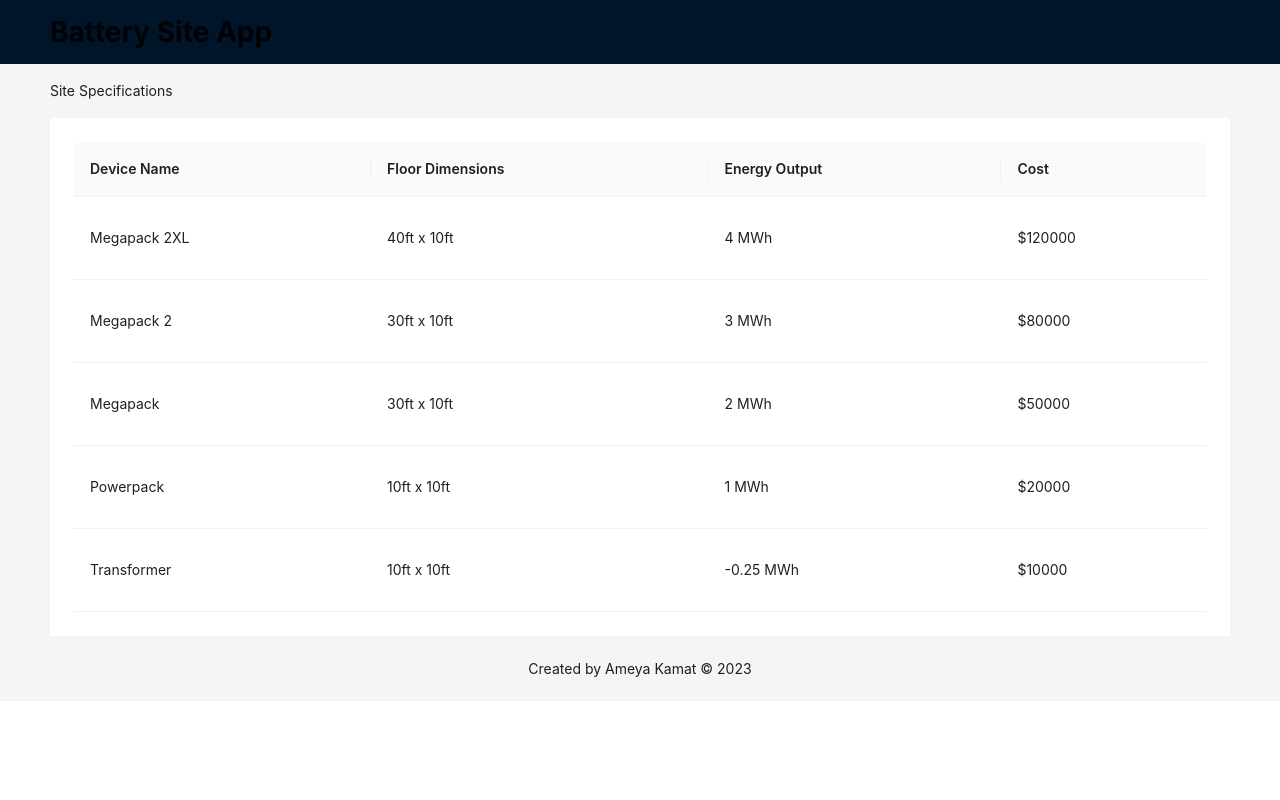
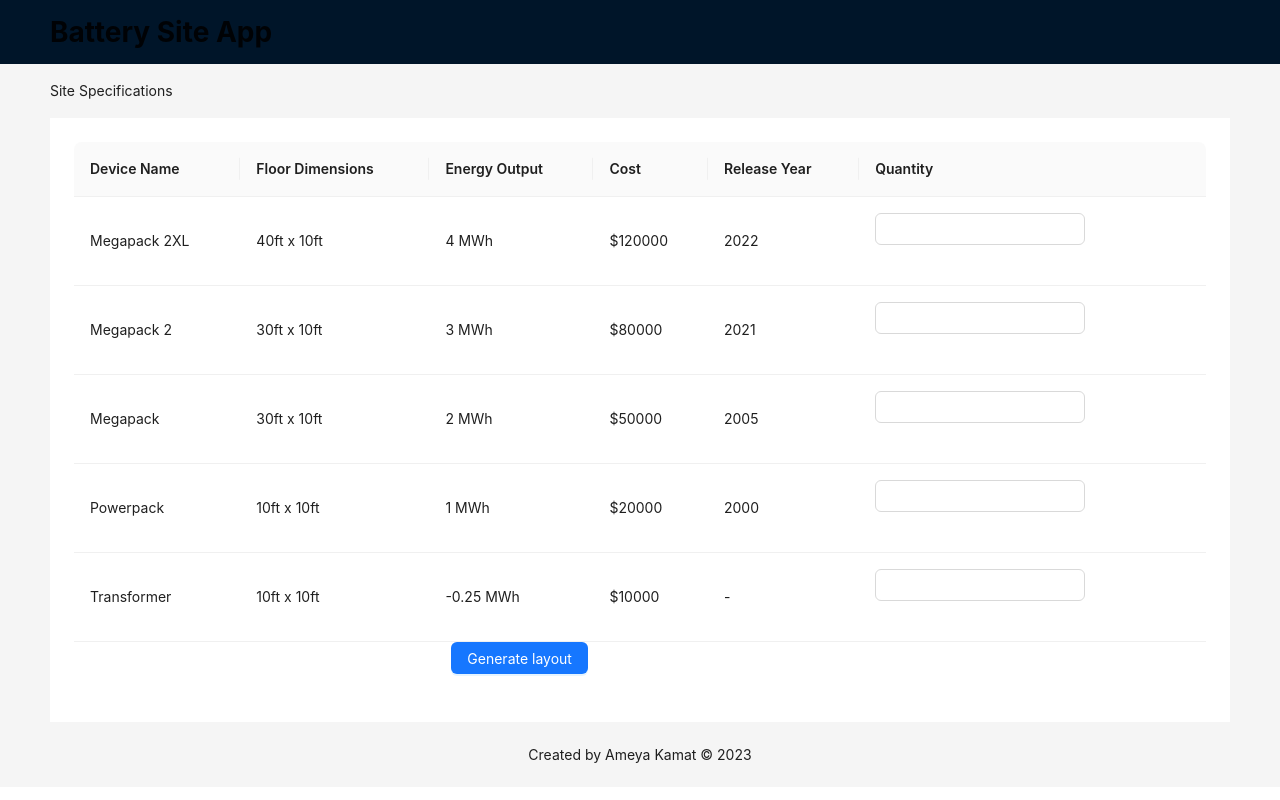
Before and after one commit to ameyakamat21/industrial-battery-site-layout, a React (Create React App) app in the folder battery-site-layout-app/: page / in a window 1280 px wide. Built offline with nearby package versions, Linux system fonts and the light colour scheme.

Commit message:
Added form inputs for quantity for each battery device

```diff
--- a/battery-site-layout-app/src/DeviceInfoTable.jsx
+++ b/battery-site-layout-app/src/DeviceInfoTable.jsx
@@ -1,4 +1,4 @@
-import { Space, Table, Tag } from 'antd';
+import { Space, Table, Tag,  Button, Form, Input } from 'antd';
 const columns = [
   {
     title: 'Device Name',
@@ -17,12 +17,29 @@
     key: 'energy',
     render: (energy_value) => <p>{energy_value} MWh</p>
   },
-
   {
     title: 'Cost',
     dataIndex: 'cost',
     key: 'cost',
     render: (cost) => <p>&#36;{cost}</p>
+  },
+  {
+    title: 'Release Year',
+    dataIndex: 'release_date',
+    key: 'release_date',
+  },
+
+  {
+    title: 'Quantity',
+    dataIndex: 'quantity_label',
+    key: 'quantity_label',
+    render: (quantity_label) => <Form.Item
+                                    label=""
+                                    name={quantity_label}
+                                    rules={[{ required: true, message: 'Please input quantity' }]}
+                                        >
+                                    <Input />
+                                </Form.Item>
   },
 ];
 const data = [
@@ -32,6 +49,9 @@
     floor_dimensions: "40ft x 10ft",
     energy: 4,
     cost: 120000,
+    release_date: 2022,
+    quantity: 0,
+    quantity_label: "meg_2xl",
   },
   {
     key: '2',
@@ -39,6 +59,9 @@
     floor_dimensions: "30ft x 10ft",
     energy: 3,
     cost: 80000,
+    release_date: 2021,
+    quantity: 0,
+    quantity_label: "meg_2",
   },
   {
     key: '3',
@@ -46,30 +69,64 @@
     floor_dimensions: "30ft x 10ft",
     energy: 2,
     cost: 50000,
+    release_date: 2005,
+    quantity: 0,
+    quantity_label: "meg",
   },
   {
-    key: '3',
+    key: '4',
     device_name: 'Powerpack',
     floor_dimensions: "10ft x 10ft",
     energy: 1,
     cost: 20000,
+    release_date: 2000,
+    quantity: 0,
+    quantity_label: "power",
   },
   {
-    key: '3',
+    key: '5',
     device_name: 'Transformer',
     floor_dimensions: "10ft x 10ft",
     energy: -0.25,
     cost: 10000,
+    release_date: "-",
+    quantity: 0,
+    quantity_label: "transformer",
   },
+
 ];
 
 const tablePagination = {
     hideOnSinglePage: true
 }
 
+const onFinish = (values) => {
+    console.log('Success:', values);
+  };
+
+  const onFinishFailed = (errorInfo) => {
+    console.log('Failed:', errorInfo);
+  };
+
 function DeviceInfoTable() {
     return (
-        <Table columns={columns} dataSource={data} pagination={tablePagination} />
+        <Form
+        name="basic"
+        labelCol={{ span: 8 }}
+        wrapperCol={{ span: 16 }}
+        initialValues={{ remember: true }}
+        onFinish={onFinish}
+        onFinishFailed={onFinishFailed}
+        autoComplete="off"
+        >
+            <Table columns={columns} dataSource={data} pagination={tablePagination} />
+
+            <Form.Item wrapperCol={{ offset: 8, span: 16 }}>
+            <Button type="primary" htmlType="submit">
+                Generate layout
+            </Button>
+            </Form.Item>
+        </Form>
     );
 }
 export default DeviceInfoTable;
```
